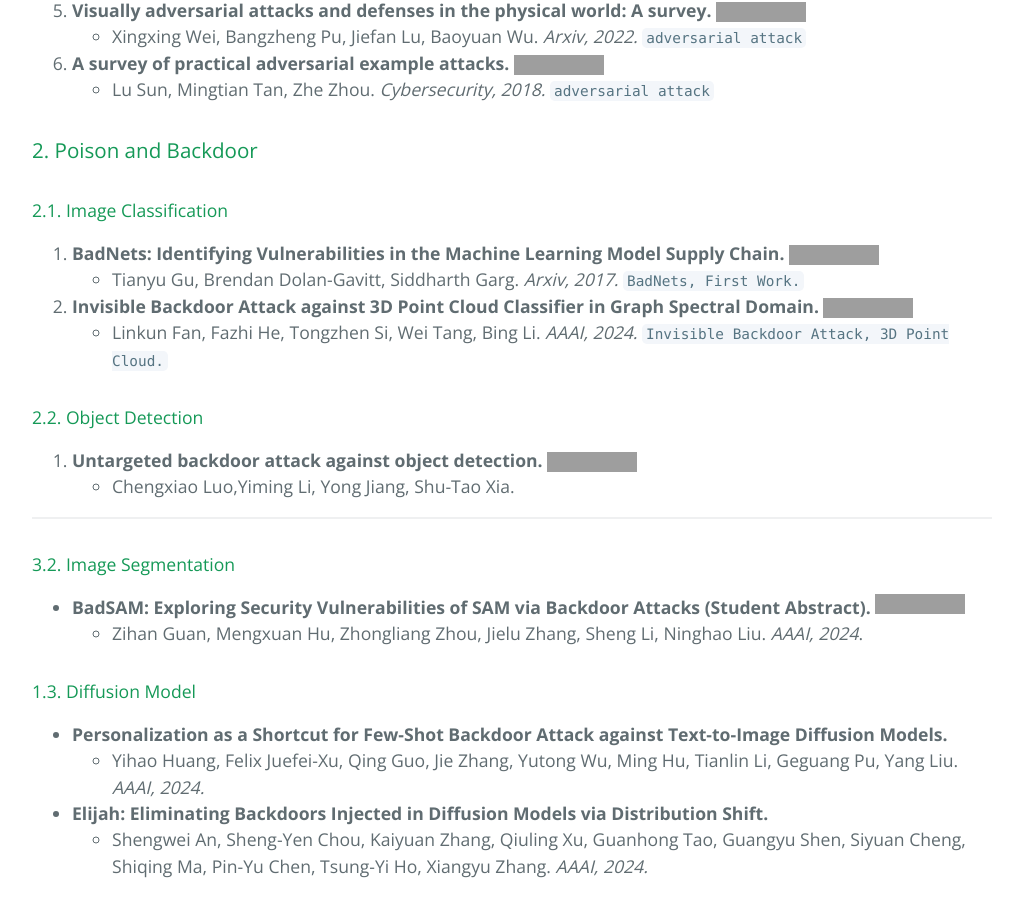
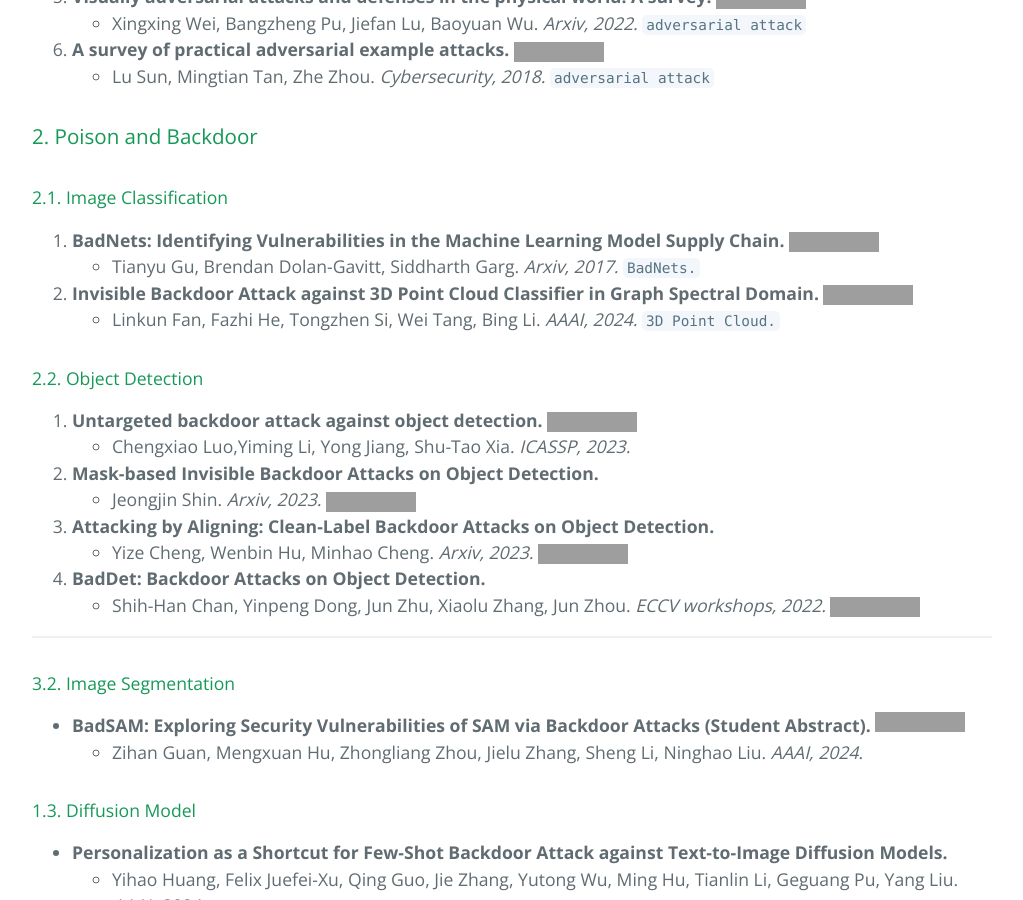
Before and after one commit to ASRS-Lab/Awesome-DL-Security-and-Privacy-Papers, a Jekyll site: the page built from index.md, in a window 1280 px wide and 900 px high, scrolled down 1272 px. Shown: the whole window, without its empty margins (128-1151 px from the left). Built offline with Jekyll 4.4.1, drawn with Linux system fonts in a browser that asks for light colours; grey boxes are pictures that could not be loaded.

Commit message:
add object detection papers

```diff
--- a/index.md
+++ b/index.md
@@ -12,8 +12,7 @@ layout: default
 <img src="https://img.shields.io/github/issues/ASRS-Lab/Awesome-DL-Security-and-Privacy-Papers.svg">
 <img src="https://img.shields.io/github/issues-pr/ASRS-Lab/Awesome-DL-Security-and-Privacy-Papers.svg">
 </p>
-
-# Table of Contents
+## Table of Contents
 
 - [1. Survey](#1-survey)
 - [2. Poison & Backdoor](#2-poison-and-backdoor)
@@ -50,19 +49,21 @@ layout: default
 #### 2.1. Image Classification
 
 1. **BadNets: Identifying Vulnerabilities in the Machine Learning Model Supply Chain.** <span><img style="vertical-align: middle" src="https://img.shields.io/badge/CCF_None-6C757D"></span>
-  - Tianyu Gu, Brendan Dolan-Gavitt, Siddharth Garg. *Arxiv, 2017.* `BadNets, First Work.`
+  - Tianyu Gu, Brendan Dolan-Gavitt, Siddharth Garg. *Arxiv, 2017.* `BadNets.`
 
 2. **Invisible Backdoor Attack against 3D Point Cloud Classifier in Graph Spectral Domain.** <span><img style="vertical-align: middle" src="https://img.shields.io/badge/CCF_A-DC3545"></span>
-  - Linkun Fan, Fazhi He, Tongzhen Si, Wei Tang, Bing Li. *AAAI, 2024.* `Invisible Backdoor Attack, 3D Point Cloud.`
+  - Linkun Fan, Fazhi He, Tongzhen Si, Wei Tang, Bing Li. *AAAI, 2024.* `3D Point Cloud.`
 
 #### 2.2. Object Detection
 
 1. **Untargeted backdoor attack against object detection.** <span><img style="vertical-align: middle" src="https://img.shields.io/badge/CCF_B-FFC008"></span>
-  - Chengxiao Luo,Yiming Li, Yong Jiang, Shu-Tao Xia.
-
-
-
-
+  - Chengxiao Luo,Yiming Li, Yong Jiang, Shu-Tao Xia. *ICASSP, 2023.*
+2. **Mask-based Invisible Backdoor Attacks on Object Detection.**
+  - Jeongjin Shin. *Arxiv, 2023.* <img style="vertical-align: middle" src="https://img.shields.io/badge/CCF_None-6C757D">
+3. **Attacking by Aligning: Clean-Label Backdoor Attacks on Object Detection.**
+  - Yize Cheng, Wenbin Hu, Minhao Cheng. *Arxiv, 2023.* <img style="vertical-align: middle" src="https://img.shields.io/badge/CCF_None-6C757D">
+4. **BadDet: Backdoor Attacks on Object Detection.**
+  - Shih-Han Chan, Yinpeng Dong, Jun Zhu, Xiaolu Zhang, Jun Zhou. *ECCV workshops, 2022.* <img style="vertical-align: middle" src="https://img.shields.io/badge/CCF_None-6C757D">
 
 ---
 
```
Also changed, not shown: other parts of index.md (+4 -0 lines).
